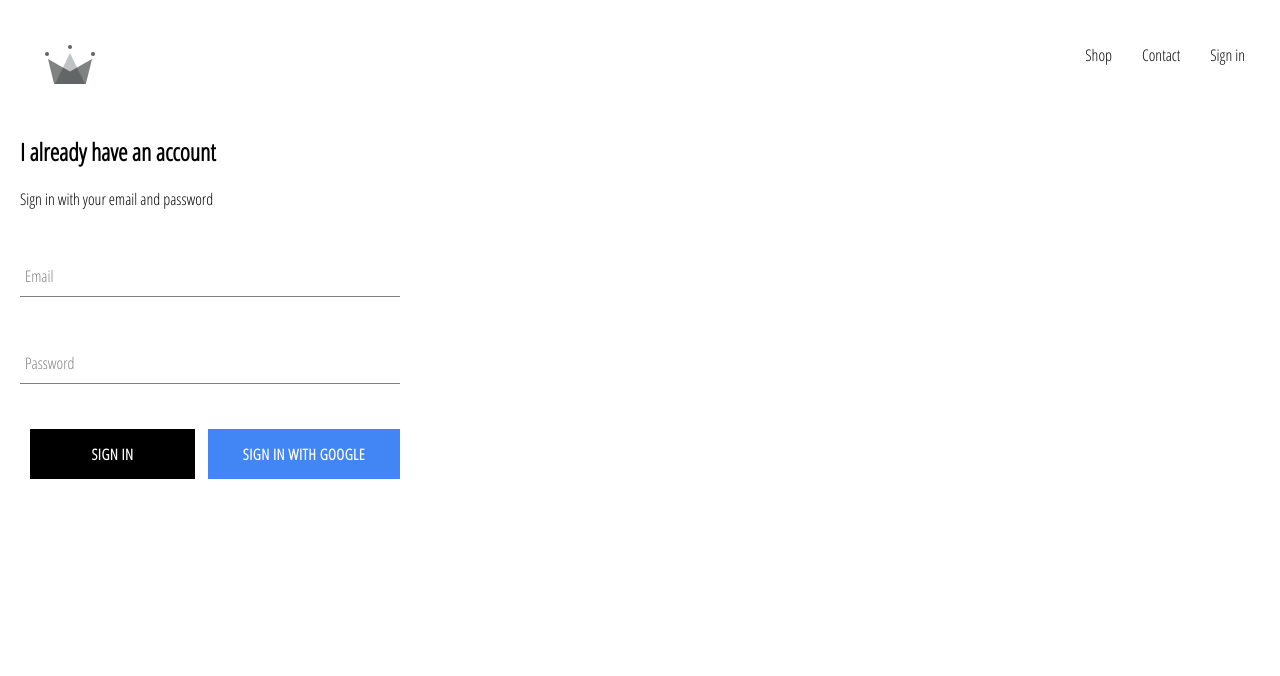
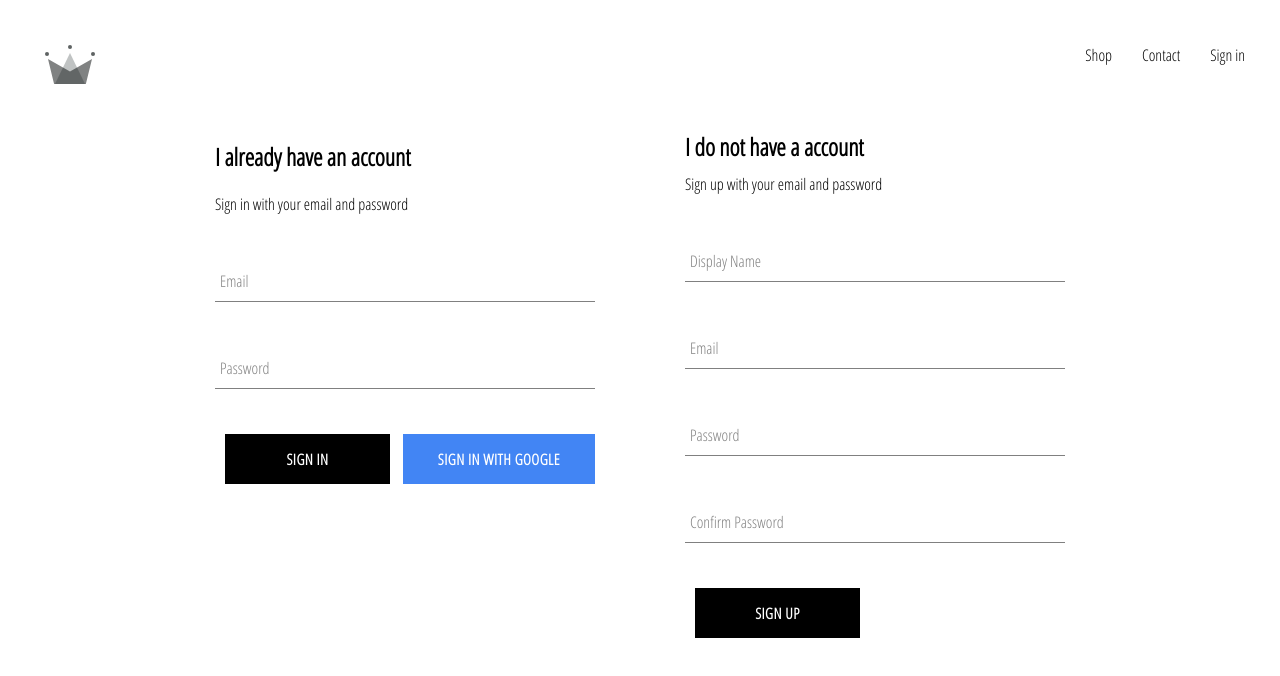
Before and after one commit to ArthurR21056/crwn-clothing, a React (Create React App) app: page /signin in a window 1280 px wide. Shown: the top 676 px of the page. Built offline with nearby package versions, Linux system fonts and the light colour scheme; no server answers.

Commit message:
Impplemented firebase utils

```diff
--- a/package.json
+++ b/package.json
@@ -3,7 +3,7 @@
   "version": "0.1.0",
   "private": true,
   "dependencies": {
-    "firebase": "^7.5.2",
+    "firebase": "^7.6.0",
     "node-sass": "^4.13.0",
     "react": "^16.12.0",
     "react-dom": "^16.12.0",
--- a/src/App.js
+++ b/src/App.js
@@ -8,10 +8,10 @@
 import HomePage from './pages/homepage/homepage.component';
 import ShopPage from './pages/shop/shop.component';
 import SignInPage from './pages/signin/signin.component'
-import { auth } from './firebase/firebase.utils'
+import { auth, createUserProfileDocument } from './firebase/firebase.utils'
 
 class App extends React.Component {
-  constructor(){
+  constructor() {
     super();
 
     this.state = {
@@ -22,10 +22,23 @@
   unsubscribefromAuth = null;
 
   componentDidMount() {
-    this.unsubscribefromAuth = auth.onAuthStateChanged(user => {
-      this.setState({currentUser: user });
-      console.log(user)
-    })
+    this.unsubscribefromAuth = auth.onAuthStateChanged(async userAuth => {
+      if (userAuth) {
+        const userRef = await createUserProfileDocument(userAuth);
+
+        userRef.onSnapshot(snapShot => {
+          this.setState({
+            currentUser: {
+              id: snapShot.id,
+              ...snapShot.data()
+            }
+          }, () => {
+            console.log(this.state)
+          });
+        });
+      }
+      this.setState({ currentUser: userAuth });
+    });
   }
 
   componentWillUnmount() {
@@ -34,11 +47,11 @@
   render() {
     return (
       <div >
-        <Header currentUser={this.state.currentUser}/>
+        <Header currentUser={this.state.currentUser} />
         <Switch>
-          <Route exact path='/' component={HomePage}/>
-          <Route exact path='/shop' component={ShopPage}/>
-          <Route exact path='/signin' component={SignInPage}/>
+          <Route exact path='/' component={HomePage} />
+          <Route exact path='/shop' component={ShopPage} />
+          <Route exact path='/signin' component={SignInPage} />
         </Switch>
       </div>
     );
--- a/src/components/custom-button/custom-button.component.jsx
+++ b/src/components/custom-button/custom-button.component.jsx
@@ -1,11 +1,14 @@
-import React from 'react'
+import React from 'react';
 
-import './custom-button.styles.scss'
+import './custom-button.styles.scss';
 
-const CustomButton = ({ children, isGoogleSignIn, ...otherProps}) => (
-    <div className={`${isGoogleSignIn ? 'google-sign-in' : ''} custom-button`} {...otherProps}>
-        {children}
-    </div>
-)
+const CustomButton = ({ children, isGoogleSignIn, ...otherProps }) => (
+  <button
+    className={`${isGoogleSignIn ? 'google-sign-in' : ''} custom-button`}
+    {...otherProps}
+  >
+    {children}
+  </button>
+);
 
 export default CustomButton;
--- /dev/null
+++ b/src/components/sign-up/sign-up.component.jsx
@@ -0,0 +1,103 @@
+import React from 'react';
+
+import FormInput from '../form-input/form-input.component';
+import CustomButton from '../custom-button/custom-button.component';
+
+import { auth, createUserProfileDocument } from '../../firebase/firebase.utils';
+
+import './sign-up.styles.scss';
+
+class SignUp extends React.Component {
+  constructor() {
+    super();
+
+    this.state = {
+      displayName: '',
+      email: '',
+      password: '',
+      confirmPassword: ''
+    };
+  }
+
+  handleSubmit = async event => {
+    event.preventDefault();
+    console.log("hi2");
+    const { displayName, email, password, confirmPassword } = this.state;
+
+    if (password !== confirmPassword) {
+      alert("passwords don't match");
+      return;
+    }
+
+    try {
+      const { user } = await auth.createUserWithEmailAndPassword(
+        email,
+        password
+      );
+
+      await createUserProfileDocument(user, { displayName });
+
+      this.setState({
+        displayName: '',
+        email: '',
+        password: '',
+        confirmPassword: ''
+      });
+    } catch (error) {
+      alert(error);
+    }
+  };
+
+  handleChange = event => {
+    const { name, value } = event.target;
+
+    this.setState({ [name]: value });
+  };
+
+  render() {
+    const { displayName, email, password, confirmPassword } = this.state;
+    return (
+      <div className='sign-up'>
+        <h2 className='title'>I do not have a account</h2>
+        <span>Sign up with your email and password</span>
+        <form className='sign-up-form' onSubmit={this.handleSubmit}>
+          <FormInput
+            type='text'
+            name='displayName'
+            value={displayName}
+            onChange={this.handleChange}
+            label='Display Name'
+            required
+          />
+          <FormInput
+            type='email'
+            name='email'
+            value={email}
+            onChange={this.handleChange}
+            label='Email'
+            required
+          />
+          <FormInput
+            type='password'
+            name='password'
+            value={password}
+            onChange={this.handleChange}
+            label='Password'
+            required
+          />
+          <FormInput
+            type='password'
+            name='confirmPassword'
+            value={confirmPassword}
+            onChange={this.handleChange}
+            label='Confirm Password'
+            required
+          />
+          <CustomButton type='submit'>SIGN UP</CustomButton>
+        </form>
+      </div>
+    );
+  }
+}
+
+export default SignUp;
--- /dev/null
+++ b/src/components/sign-up/sign-up.styles.scss
@@ -0,0 +1,9 @@
+.sign-up{
+    display: flex;
+    flex-direction: column;
+    width: 380px;
+
+    .title{
+        margin: 10px 0;
+    }
+}
--- a/src/firebase/firebase.utils.js
+++ b/src/firebase/firebase.utils.js
@@ -13,6 +13,32 @@
     measurementId: "G-ZDVGY0PHF0"
   }
 
+  export const createUserProfileDocument = async (userAuth, additionalData) => {
+    if(userAuth == null){ return; }
+
+    const userRef = firestore.doc(`users/${userAuth.uid}`);
+
+    const snapShot = await userRef.get();
+
+    if(!snapShot.exists){
+      const { displayName, email } = userAuth;
+      const createdAt = new Date();
+
+      try {
+        await userRef.set({
+          displayName,
+          email,
+          createdAt,
+          ...additionalData
+        })
+      } catch(error){
+        console.log('error creating user' , error.message);
+      }
+    }
+
+    return userRef;
+  }
+
   firebase.initializeApp(config)
 
   export const auth = firebase.auth();
--- a/src/pages/signin/signin.component.jsx
+++ b/src/pages/signin/signin.component.jsx
@@ -1,12 +1,15 @@
 import React from 'react'
 
 import SignIn from '../../components/sign-in/sign-in.component'
+import SignUP from '../../components/sign-up/sign-up.component'
+
 
 import './signin.styles.scss'
 
 const SignInPage = () => (
-    <div className="signin">
+    <div className="sign-in-and-sign-up">
         <SignIn></SignIn>
+        <SignUP></SignUP>
     </div>
 
 );
--- a/src/pages/signin/signin.styles.scss
+++ b/src/pages/signin/signin.styles.scss
@@ -0,0 +1,6 @@
+.sign-in-and-sign-up{
+    width: 850px;
+    display: flex;
+    justify-content: space-between;
+    margin: 30px auto;
+}
```
Also changed, not shown: 1 other file (tests, documents, lock files or other folders).
